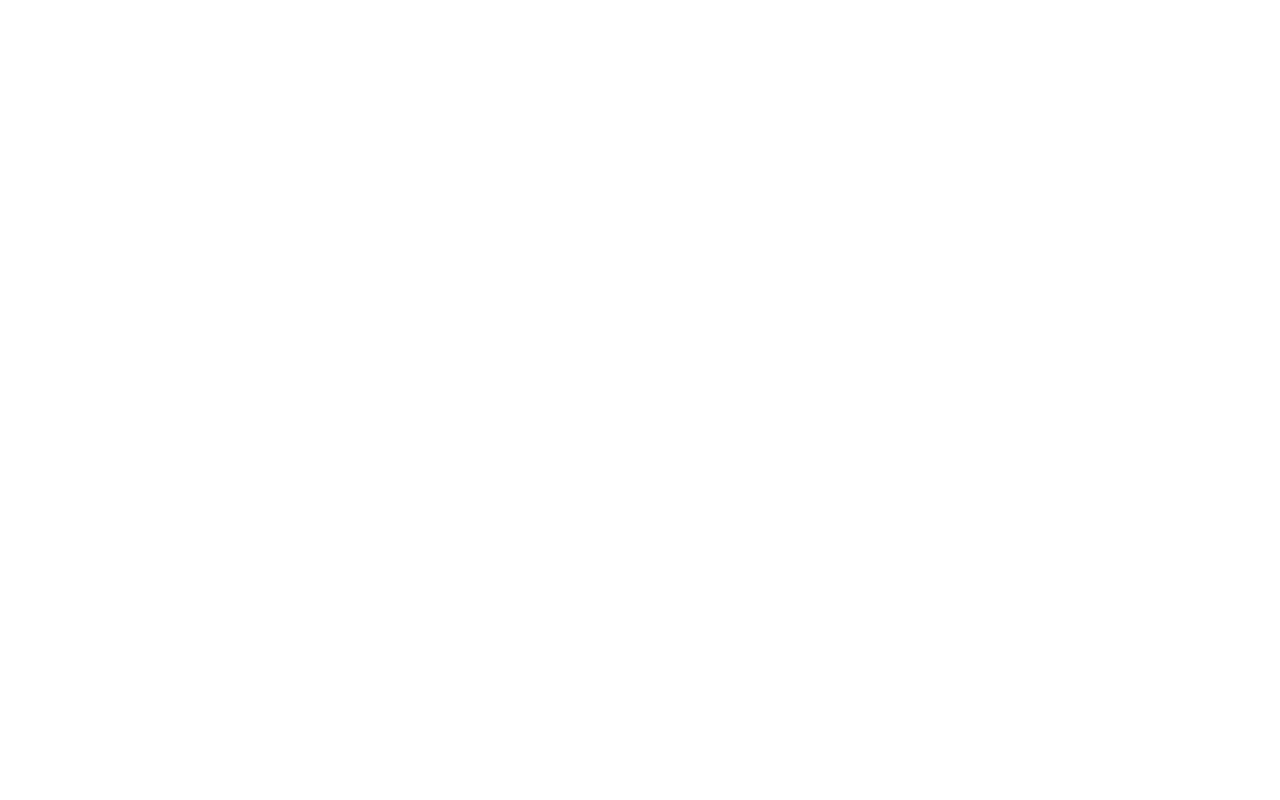
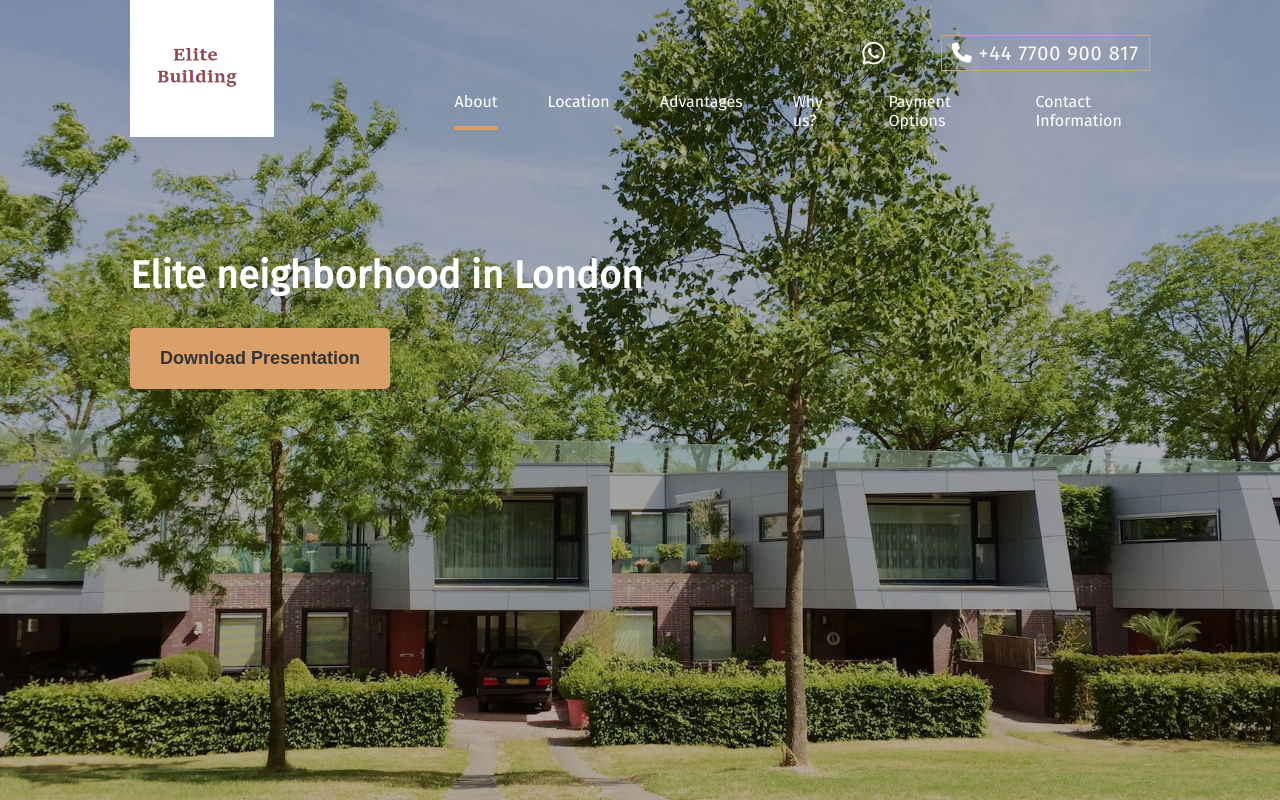
Before and after one commit to Elisaveta22/elite-building-website, a plain HTML site: page index.html in a window 1280 px wide. Drawn offline with Linux system fonts and the light colour scheme.

Commit message:
Add main section bg image and  header

```diff
--- a/index.html
+++ b/index.html
@@ -2,8 +2,45 @@
 <html lang="en">
   <head>
     <meta charset="UTF-8" />
+
+    <link
+      rel="stylesheet"
+      href="https://cdnjs.cloudflare.com/ajax/libs/font-awesome/6.2.0/css/all.min.css"
+      integrity="sha512-xh6O/CkQoPOWDdYTDqeRdPCVd1SpvCA9XXcUnZS2FmJNp1coAFzvtCN9BmamE+4aHK8yyUHUSCcJHgXloTyT2A=="
+      crossorigin="anonymous"
+      referrerpolicy="no-referrer"
+    />
     <link rel="stylesheet" href="styles.css" />
     <title>Elite building</title>
   </head>
-  <body></body>
+  <body>
+    <section id="introductionSection">
+      <div class="overlay"></div>
+      <header id="mainHeader">
+        <div id="headerImage">
+          <img src="/images/logo.png" alt="logo" />
+        </div>
+        <div id="headerInfo">
+          <div class="headerContact">
+            <i class="fa-brands fa-whatsapp"></i>
+            <div class="border">
+              <i class="fa-solid fa-phone"></i> +44 7700 900 817
+            </div>
+          </div>
+          <ul id="headerLinks">
+            <li class="selected">About</li>
+            <li>Location</li>
+            <li>Advantages</li>
+            <li>Why us?</li>
+            <li>Payment Options</li>
+            <li>Contact Information</li>
+          </ul>
+        </div>
+      </header>
+      <main id="mainIntroduction">
+        <h1>Elite neighborhood in London</h1>
+        <button id="downloadPresentationBtn">Download Presentation</button>
+      </main>
+    </section>
+  </body>
 </html>
--- a/styles.css
+++ b/styles.css
@@ -1,5 +1,123 @@
+@import url("https://fonts.googleapis.com/css2?family=Fira+Sans&display=swap");
+
+:root {
+  --main-color: white;
+  --secondary-color: #dba069;
+}
+
 * {
   margin: 0;
   padding: 0;
   box-sizing: border-box;
 }
+
+#introductionSection {
+  font-family: "Fira Sans", sans-serif;
+  height: 100vh;
+  background: url("/images/main-bg.jpg");
+  background-position: center;
+  background-repeat: no-repeat;
+  background-size: cover;
+  position: relative;
+}
+
+.overlay {
+  position: absolute;
+  background-color: rgba(0, 0, 0, 0.3);
+  height: 100%;
+  width: 100%;
+  z-index: 1;
+}
+
+#mainHeader {
+  width: 100vw;
+  position: absolute;
+  z-index: 100;
+  display: flex;
+  flex-direction: row;
+  height: 137px;
+}
+
+#headerImage {
+  height: inherit;
+  margin: 0 130px;
+}
+
+#headerImage img {
+  height: 100%;
+  width: auto;
+}
+
+#headerInfo {
+  margin-top: 35px;
+  width: 100%;
+  display: flex;
+  flex-direction: column;
+  align-items: flex-end;
+  margin-right: 130px;
+}
+
+.headerContact {
+  color: var(--main-color);
+  font-size: 20px;
+  letter-spacing: 0.04em;
+  display: flex;
+  flex-direction: row;
+  align-items: center;
+}
+
+.fa-whatsapp {
+  font-size: 26px;
+  margin-right: 55px;
+}
+
+.border {
+  border: 1px solid var(--secondary-color);
+  padding: 5px 10px;
+}
+
+#headerLinks {
+  margin-top: 21px;
+  display: flex;
+  flex-direction: row;
+  color: var(--main-color);
+  font-size: 16px;
+}
+
+#headerLinks li {
+  margin-left: 50px;
+  list-style-type: none;
+}
+
+#headerLinks li.selected {
+  border-bottom: 4px solid var(--secondary-color);
+}
+
+#mainIntroduction {
+  z-index: 100;
+  position: absolute;
+  margin-top: 252px;
+  margin-left: 130px;
+  margin-right: 130px;
+  color: var(--main-color);
+}
+
+#mainIntroduction h1 {
+  font-size: 38px;
+  font-weight: 700;
+}
+
+#mainIntroduction #downloadPresentationBtn {
+  background-color: var(--secondary-color);
+  color: #333;
+  padding: 20px 30px;
+  border: none;
+  font-weight: 700;
+  font-size: 18px;
+  margin-top: 30px;
+  border-radius: 5px;
+  cursor: pointer;
+}
+
+#mainIntroduction #downloadPresentationBtn:active {
+ transform: scale(0.98);
```
Also changed, not shown: images/logo.png (added), images/main-bg.jpg (added).
